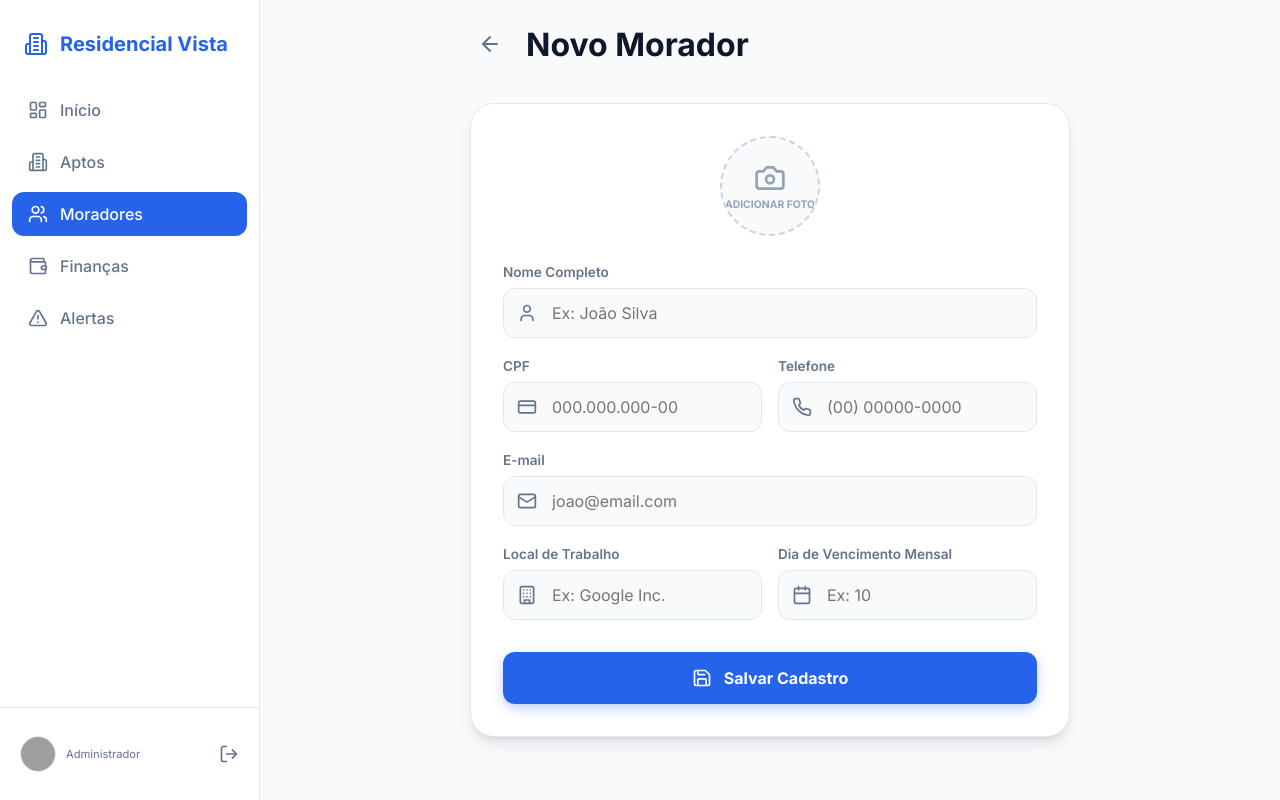
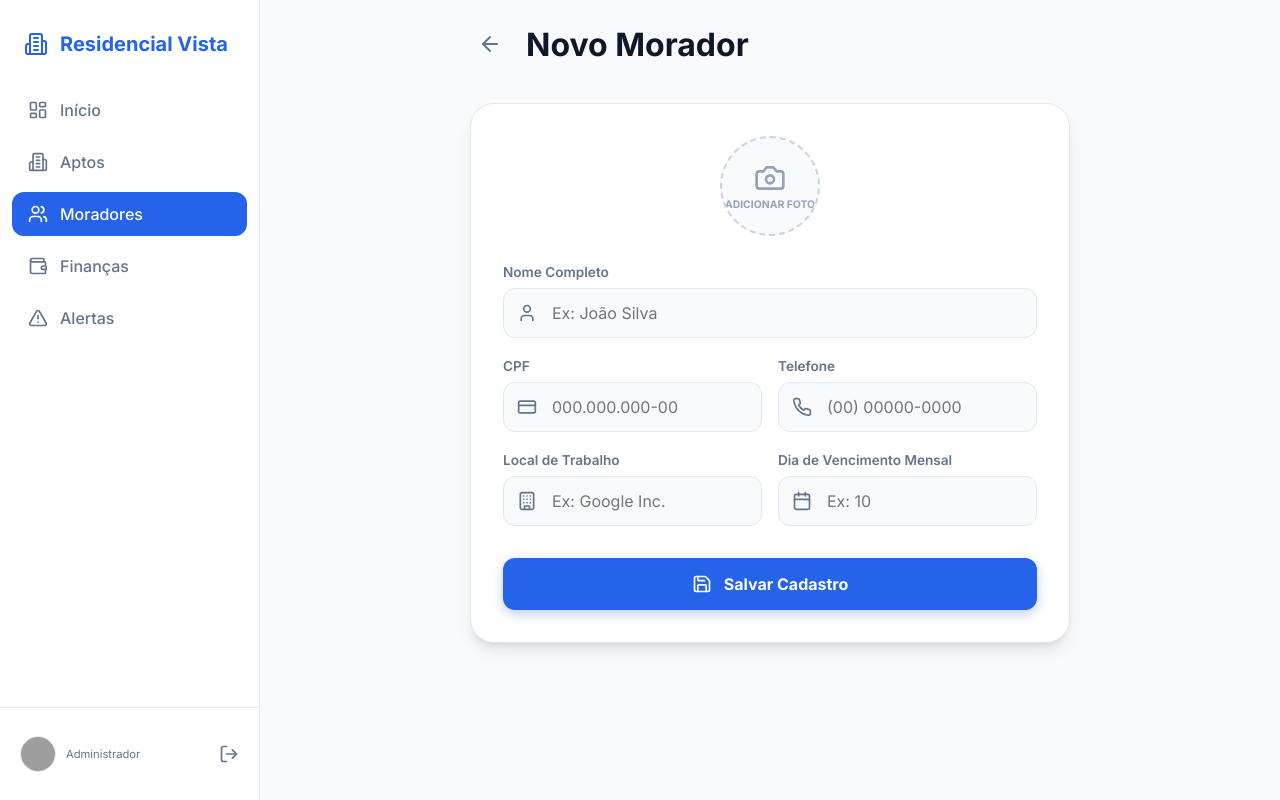
Before and after one commit to wellaquinoapps1/apartamentos_nenem, a React (Vite) app: page /moradores/novo in a window 1280 px wide. Built offline with nearby package versions, Linux system fonts and the light colour scheme; sample sign-in values are in the browser's storage; grey boxes are pictures that could not be loaded.

Commit message:
feat: implement resident management modules including CRUD forms and list view with Supabase integration.

```diff
--- a/src/components/ApartmentDetailsModal.jsx
+++ b/src/components/ApartmentDetailsModal.jsx
@@ -656,18 +656,7 @@ const ApartmentDetailsModal = ({ isOpen, onClose, apartmentId, onUpdate }) => {
                                   )}
                                 </div>
 
-                                <div className="resident-detail-row">
-                                  <Mail size={14} />
-                                  <span className="email-span">{resident.email || 'Não informado'}</span>
-                                  {resident.email && (
-                                    <button
-                                      className="copy-shortcut-btn"
-                                      onClick={() => handleCopy(resident.email, 'E-mail')}
-                                    >
-                                      <Copy size={12} />
-                                    </button>
-                                  )}
-                                </div>
+
 
                                 {resident.cpf && (
                                   <div className="resident-detail-row text-secondary">
--- a/src/pages/Apartments.jsx
+++ b/src/pages/Apartments.jsx
@@ -191,10 +191,6 @@ const Apartments = () => {
         )}
       </div>
 
-      <button className="fab">
-        <Plus size={24} />
-      </button>
-
       <ApartmentDetailsModal
         isOpen={isModalOpen}
         onClose={() => setIsModalOpen(false)}
--- a/src/pages/ResidentForm.jsx
+++ b/src/pages/ResidentForm.jsx
@@ -117,7 +117,7 @@ const ResidentForm = () => {
         nome: formData.nome,
         cpf: formData.cpf,
         telefone: formData.telefone,
-        email: formData.email,
+        email: null,
         local_trabalho: formData.local_trabalho || null,
         dia_pagamento: formData.dia_pagamento ? parseInt(formData.dia_pagamento) : null
       };
@@ -250,18 +250,6 @@ const ResidentForm = () => {
           </div>
         </div>
 
-        <div className="form-section">
-          <label>E-mail</label>
-          <div className="input-wrapper">
-            <Mail className="input-icon" size={20} />
-            <input
-              type="email"
-              placeholder="joao@email.com"
-              value={formData.email}
-              onChange={(e) => setFormData({...formData, email: e.target.value})}
-            />
-          </div>
-        </div>
 
         <div className="form-grid">
           <div className="form-section">
--- a/src/pages/Residents.jsx
+++ b/src/pages/Residents.jsx
@@ -293,10 +293,7 @@ const Residents = () => {
                     <span className="detail-label">Telefone</span>
                     <span className="detail-value">{detailModal.resident.phone}</span>
                   </div>
-                  <div className="detail-item">
-                    <span className="detail-label">E-mail</span>
-                    <span className="detail-value">{detailModal.resident.email}</span>
-                  </div>
+
                 </div>
               </div>
 
```
Also changed, not shown: 3 other files (tests, documents, lock files or other folders).
